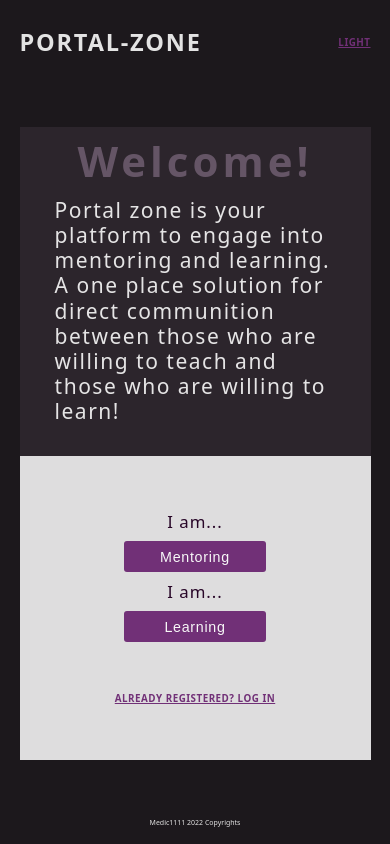
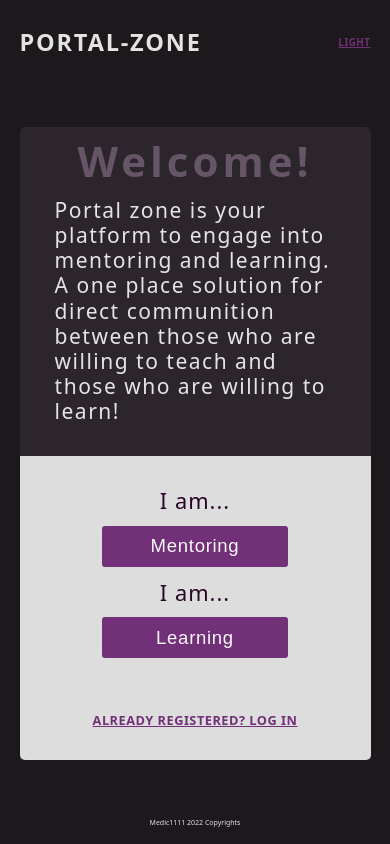
Before and after one commit to Medic1111/PORTAL-ZONE-MY-PORTAL-v2, a React (Create React App) app in the folder client/: page / in a window 390 px wide. Built offline with nearby package versions, Linux system fonts and the light colour scheme.

Commit message:
Refined style of welcome page

```diff
--- a/client/src/components/Hero/Hero.module.css
+++ b/client/src/components/Hero/Hero.module.css
@@ -13,9 +13,12 @@
   display: flex;
   justify-content: center;
   align-items: center;
+  border-radius: 5px 0 0 5px;
 }
 .txtBox {
+  border-radius: 5px 0 0 5px;
   width: 50%;
+  height: 100%;
   display: flex;
   flex-direction: column;
   justify-content: center;
@@ -41,6 +44,7 @@
 }
 
 .btnBox {
+  border-radius: 0 5px 5px 0;
   width: 50%;
   display: flex;
   flex-direction: column;
@@ -59,10 +63,18 @@
   .div {
     flex-direction: column;
     gap: 3em;
+    border-radius: 5px 5px 0 0;
   }
   .txtBox,
   .btnBox {
     width: 100%;
     height: 50%;
   }
+  .txtBox {
+    border-radius: 5px 5px 0 0;
+  }
+  .btnBox {
+    border-radius: 0 0 5px 5px;
+    font-size: 1.3em;
+  }
 }
```
